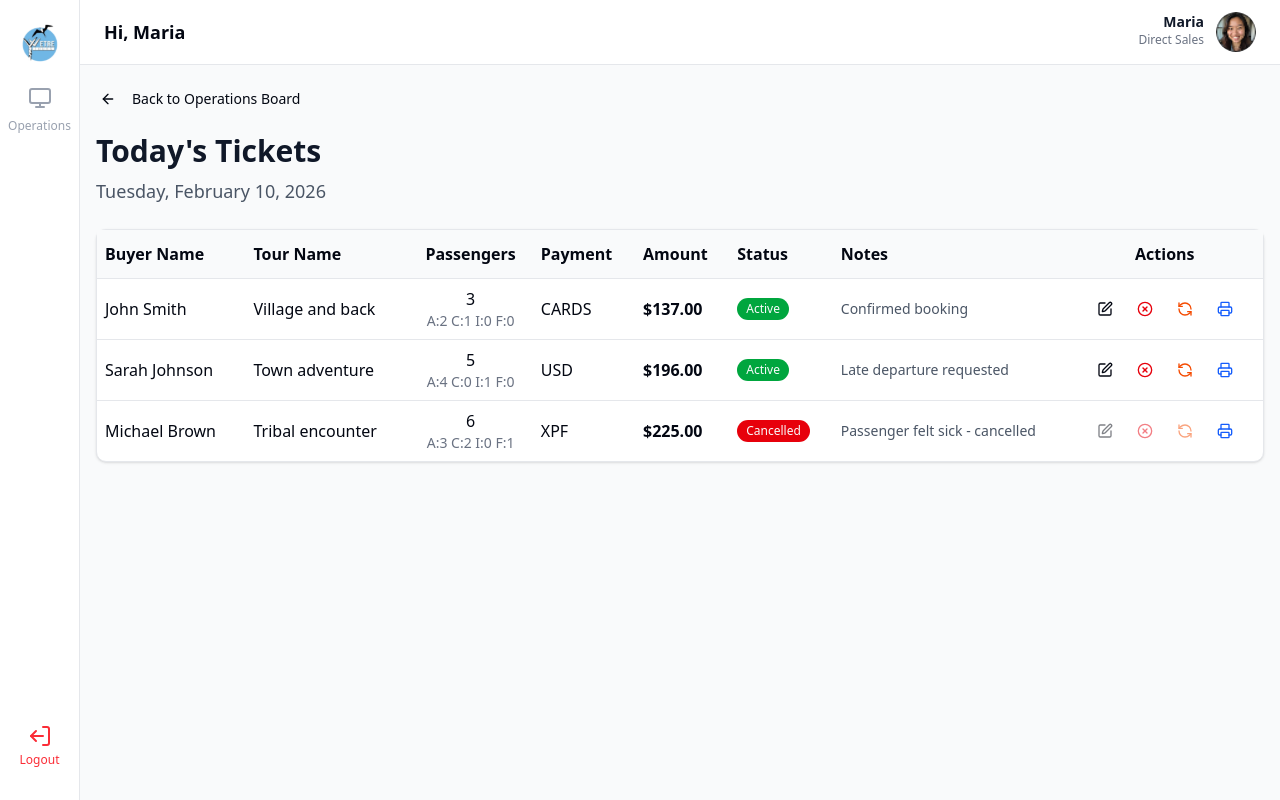
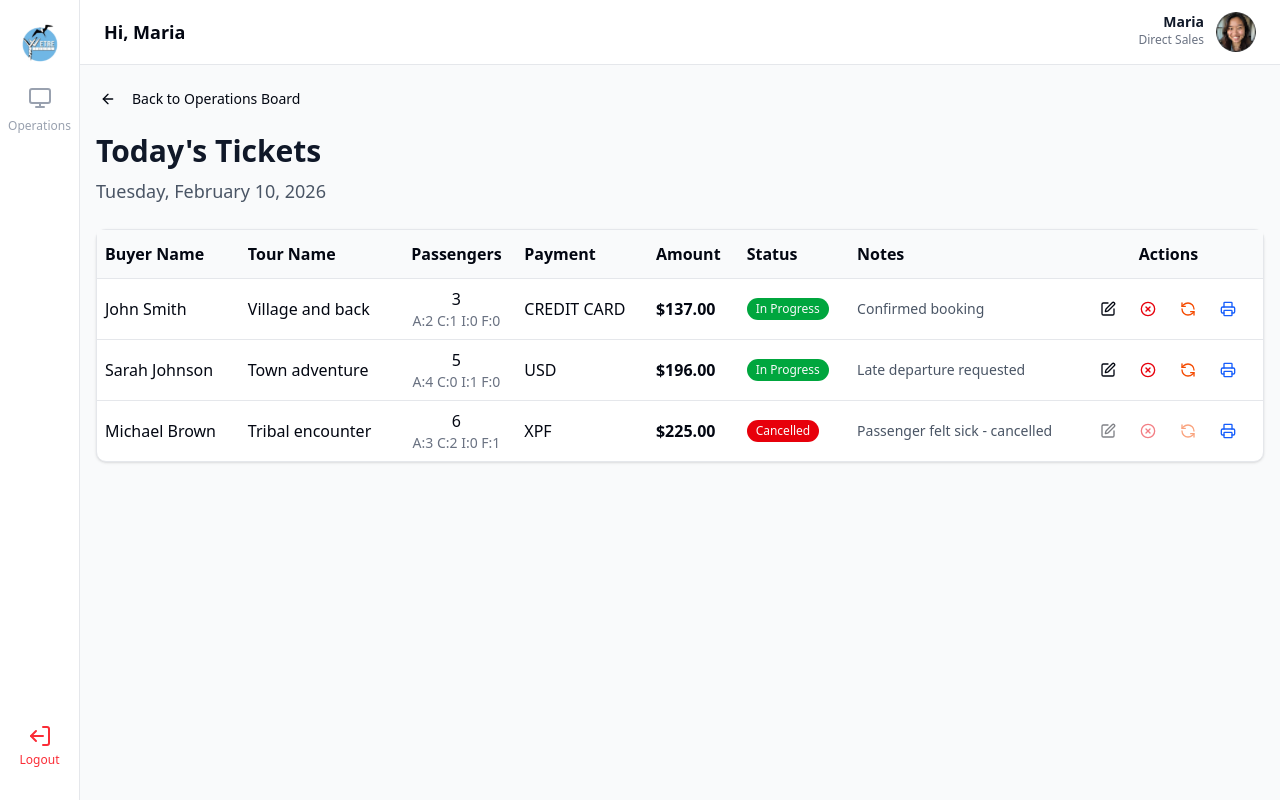
Before and after one commit to suman-chandra-barman/etre-tours-webapp, a Next.js app: page /direct-sales/tickets in a window 1280 px wide. Built offline with nearby package versions, Linux system fonts and the light colour scheme.

Commit message:
refactor: update ticket status terminology and payment method labels for consistency

```diff
--- a/src/app/(main)/direct-sales/page.tsx
+++ b/src/app/(main)/direct-sales/page.tsx
@@ -242,8 +242,7 @@ export default function OperationsBoardPage() {
               Operations Board
             </h1>
             <div className="mt-2 space-y-1">
-              <p className="text-lg font-semibold text-gray-800">
-                📅{" "}
+              <p className=" text-gray-600"> Live operations for
                 {new Date().toLocaleDateString("en-US", {
                   weekday: "long",
                   year: "numeric",
@@ -251,6 +250,7 @@ export default function OperationsBoardPage() {
                   day: "numeric",
                 })}
               </p>
+              <p className="text-lg font-semibold">Carnival Adventurer</p>
             </div>
           </div>
           <div className="flex gap-2">
--- a/src/app/(main)/direct-sales/tickets/page.tsx
+++ b/src/app/(main)/direct-sales/tickets/page.tsx
@@ -25,7 +25,7 @@ export interface Ticket {
   foc: number;
   paymentMethod: string;
   amount: number;
-  status: "active" | "cancelled" | "refunded";
+  status: "in-progress" | "cancelled" | "refunded";
   notes: string;
   createdAt: Date;
 }
@@ -45,9 +45,9 @@ export default function TicketsPage() {
       children: 1,
       infant: 0,
       foc: 0,
-      paymentMethod: "cards",
+      paymentMethod: "credit card",
       amount: 137.0,
-      status: "active",
+      status: "in-progress",
       notes: "Confirmed booking",
       createdAt: new Date(),
     },
@@ -61,7 +61,7 @@ export default function TicketsPage() {
       foc: 0,
       paymentMethod: "usd",
       amount: 196.0,
-      status: "active",
+      status: "in-progress",
       notes: "Late departure requested",
       createdAt: new Date(),
     },
@@ -125,8 +125,8 @@ export default function TicketsPage() {
 
   const getStatusBadge = (status: Ticket["status"]) => {
     switch (status) {
-      case "active":
-        return <Badge className="bg-green-600">Active</Badge>;
+      case "in-progress":
+        return <Badge className="bg-green-600">In Progress</Badge>;
       case "cancelled":
         return <Badge className="bg-red-600">Cancelled</Badge>;
       case "refunded":
@@ -241,7 +241,7 @@ export default function TicketsPage() {
                           variant="ghost"
                           className="h-8 w-8 p-0"
                           onClick={() => handleEditClick(ticket)}
-                          disabled={ticket.status !== "active"}
+                          disabled={ticket.status !== "in-progress"}
                           title="Edit ticket"
                         >
                           <Edit className="w-4 h-4" />
@@ -251,7 +251,7 @@ export default function TicketsPage() {
                           variant="ghost"
                           className="h-8 w-8 p-0 text-red-600 hover:text-red-700"
                           onClick={() => handleCancelTicket(ticket.id)}
-                          disabled={ticket.status !== "active"}
+                          disabled={ticket.status !== "in-progress"}
                           title="Cancel ticket"
                         >
                           <XCircle className="w-4 h-4" />
@@ -261,7 +261,7 @@ export default function TicketsPage() {
                           variant="ghost"
                           className="h-8 w-8 p-0 text-orange-600 hover:text-orange-700"
                           onClick={() => handleRefundTicket(ticket.id)}
-                          disabled={ticket.status !== "active"}
+                          disabled={ticket.status !== "in-progress"}
                           title="Mark refund"
                         >
                           <RefreshCcw className="w-4 h-4" />
--- a/src/components/Modals/EditTicketModal.tsx
+++ b/src/components/Modals/EditTicketModal.tsx
@@ -151,15 +151,15 @@ export default function EditTicketModal({
             <div className="flex gap-3">
               <Button
                 type="button"
-                onClick={() => setPaymentMethod("cards")}
-                variant={paymentMethod === "cards" ? "default" : "outline"}
+                onClick={() => setPaymentMethod("credit card")}
+                variant={paymentMethod === "credit card" ? "default" : "outline"}
                 className={`px-4 lg:px-8 rounded-full ${
-                  paymentMethod === "cards"
+                  paymentMethod === "credit card"
                     ? "bg-gray-900 hover:bg-gray-800"
                     : ""
                 }`}
               >
-                Cards
+                Credit Card
               </Button>
               <Select
                 value={paymentMethod}
--- a/src/components/Modals/ViewTodaysTicketsModal.tsx
+++ b/src/components/Modals/ViewTodaysTicketsModal.tsx
@@ -30,7 +30,7 @@ export interface Ticket {
   foc: number;
   paymentMethod: string;
   amount: number;
-  status: "active" | "cancelled" | "refunded";
+  status: "in-progress" | "cancelled" | "refunded";
   notes: string;
   createdAt: Date;
 }
@@ -69,8 +69,8 @@ export default function ViewTodaysTicketsModal({
 
   const getStatusBadge = (status: Ticket["status"]) => {
     switch (status) {
-      case "active":
-        return <Badge className="bg-green-600">Active</Badge>;
+      case "in-progress":
+        return <Badge className="bg-green-600">In Progress</Badge>;
       case "cancelled":
         return <Badge className="bg-red-600">Cancelled</Badge>;
       case "refunded":
@@ -159,7 +159,7 @@ export default function ViewTodaysTicketsModal({
                               variant="ghost"
                               className="h-8 w-8 p-0"
                               onClick={() => handleEditClick(ticket)}
-                              disabled={ticket.status !== "active"}
+                              disabled={ticket.status !== "in-progress"}
                               title="Edit ticket"
                             >
                               <Edit className="w-4 h-4" />
@@ -169,7 +169,7 @@ export default function ViewTodaysTicketsModal({
                               variant="ghost"
                               className="h-8 w-8 p-0 text-red-600 hover:text-red-700"
                               onClick={() => onCancelTicket(ticket.id)}
-                              disabled={ticket.status !== "active"}
+                              disabled={ticket.status !== "in-progress"}
                               title="Cancel ticket"
                             >
                               <XCircle className="w-4 h-4" />
@@ -179,7 +179,7 @@ export default function ViewTodaysTicketsModal({
                               variant="ghost"
                               className="h-8 w-8 p-0 text-orange-600 hover:text-orange-700"
                               onClick={() => onRefundTicket(ticket.id)}
-                              disabled={ticket.status !== "active"}
+                              disabled={ticket.status !== "in-progress"}
                               title="Mark refund"
                             >
                               <RefreshCcw className="w-4 h-4" />
--- a/src/components/Tours/TicketingSection.tsx
+++ b/src/components/Tours/TicketingSection.tsx
@@ -28,7 +28,8 @@ interface TicketData {
   children: number;
   infant: number;
   foc: number;
-  paymentMethod: "cards" | "xpf" | "usd" | "aud" | "euro";
+  paymentMethod: "credit card" | "xpf" | "usd" | "aud" | "euro";
+
   total: number;
   notes: string;
 }
@@ -45,7 +46,7 @@ const TicketingSection = ({
   const [infant, setInfant] = useState(0);
   const [foc, setFoc] = useState(0);
   const [paymentMethod, setPaymentMethod] = useState<
-    "cards" | "xpf" | "usd" | "aud" | "euro"
+    "credit card" | "xpf" | "usd" | "aud" | "euro"
   >("xpf");
   const [notes, setNotes] = useState("");
   const [isPrintModalOpen, setIsPrintModalOpen] = useState(false);
@@ -224,13 +225,13 @@ const TicketingSection = ({
           </h3>
           <div className="flex gap-3">
             <Button
-              onClick={() => setPaymentMethod("cards")}
-              variant={paymentMethod === "cards" ? "default" : "outline"}
+              onClick={() => setPaymentMethod("credit card")}
+              variant={paymentMethod === "credit card" ? "default" : "outline"}
               className={`px-4 lg:px-8 rounded-full ${
-                paymentMethod === "cards" ? "bg-gray-900 hover:bg-gray-800" : ""
+                paymentMethod === "credit card" ? "bg-gray-900 hover:bg-gray-800" : ""
               }`}
             >
-              Cards
+              Credit Card
             </Button>
             <Select
               value={paymentMethod}
--- a/src/helper/tourStatus.ts
+++ b/src/helper/tourStatus.ts
@@ -1,14 +1,15 @@
 import { OperationsTour } from "@/app/(main)/direct-sales/page";
+import { tourStatus } from "@/constants";
 
 export const getStatusStyles = (status: OperationsTour["status"]) => {
   switch (status) {
-    case "Pre-departure":
+    case tourStatus.PRE_DEPARTURE:
       return "bg-blue-600 text-white font-bold";
-    case "In progress":
+    case tourStatus.IN_PROGRESS:
       return "bg-green-600 text-white font-bold";
-    case "Completed":
+    case tourStatus.COMPLETED:
       return "bg-gray-500 text-white font-bold";
-    case "Cancelled":
+    case tourStatus.CANCELLED:
       return "bg-red-600 text-white font-bold";
     default:
       return "bg-gray-200 text-gray-800";
```
